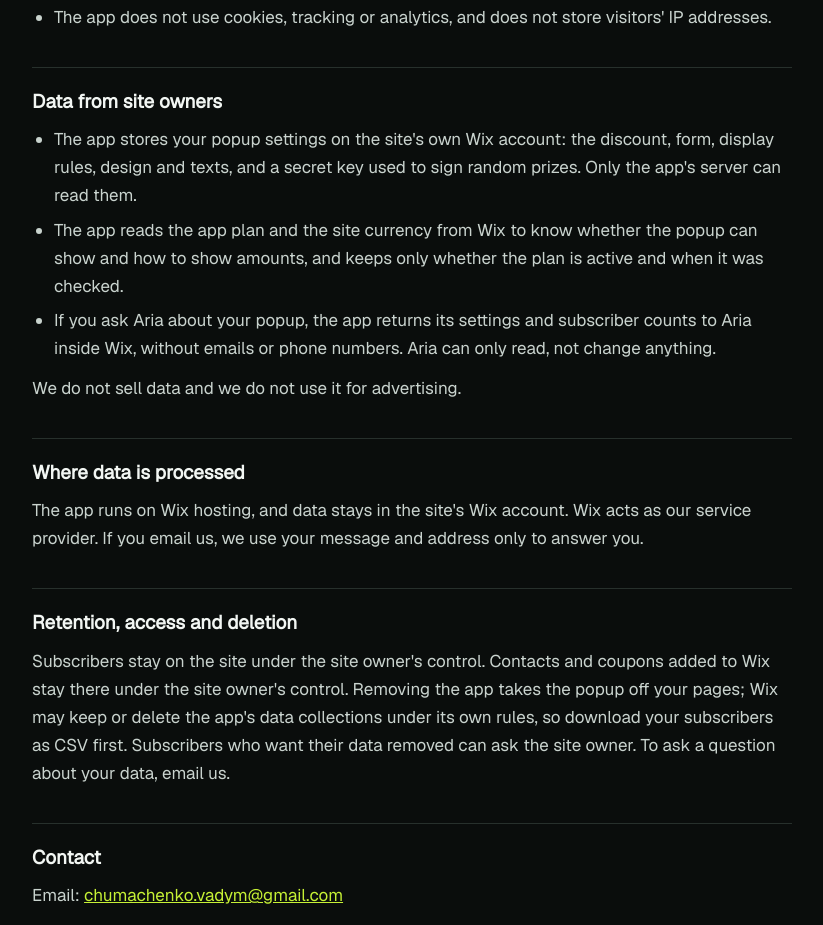
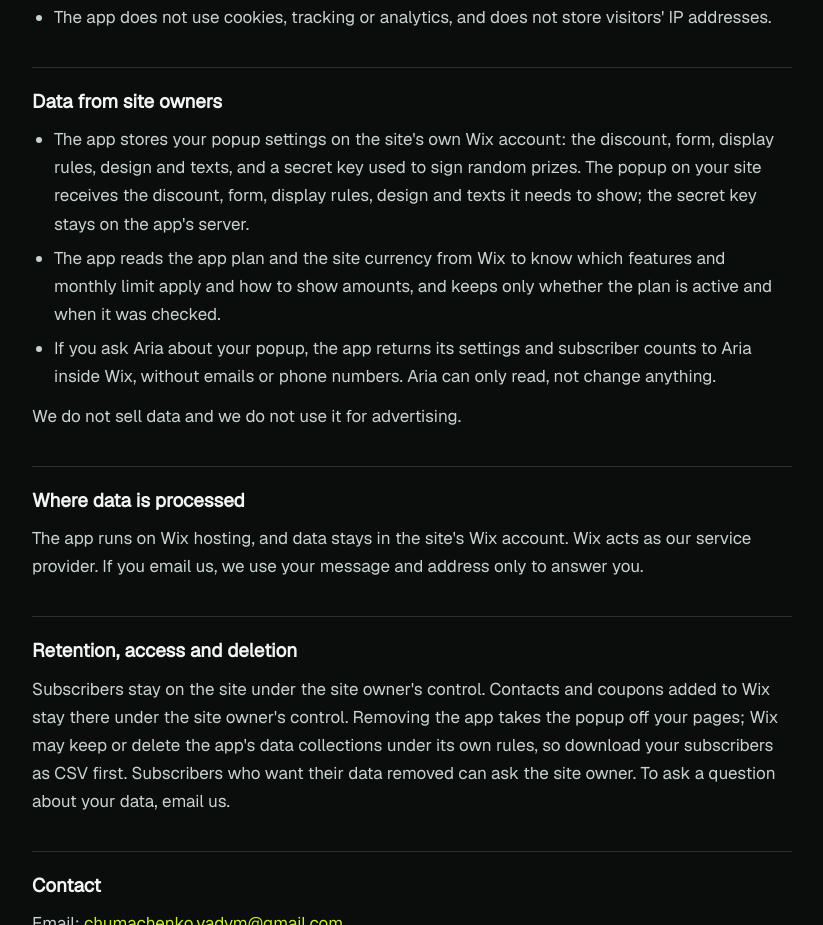
Before and after one commit to winst0niuss/winst0niuss.github.io, a plain HTML site: page scratch-card-popup/privacy.html in a window 1280 px wide. Shown: the part 1054-1979 px from the top of the page, without its empty margins (228-1051 px from the left). Drawn offline with nearby package versions, Linux system fonts and the light colour scheme.

Commit message:
docs: scratch card popup terms and privacy for the free plan

```diff
--- a/scratch-card-popup/privacy.html
+++ b/scratch-card-popup/privacy.html
@@ -25,8 +25,8 @@
     </ul>
     <h2>Data from site owners</h2>
     <ul>
-      <li>The app stores your popup settings on the site's own Wix account: the discount, form, display rules, design and texts, and a secret key used to sign random prizes. Only the app's server can read them.</li>
-      <li>The app reads the app plan and the site currency from Wix to know whether the popup can show and how to show amounts, and keeps only whether the plan is active and when it was checked.</li>
+      <li>The app stores your popup settings on the site's own Wix account: the discount, form, display rules, design and texts, and a secret key used to sign random prizes. The popup on your site receives the discount, form, display rules, design and texts it needs to show; the secret key stays on the app's server.</li>
+      <li>The app reads the app plan and the site currency from Wix to know which features and monthly limit apply and how to show amounts, and keeps only whether the plan is active and when it was checked.</li>
       <li>If you ask Aria about your popup, the app returns its settings and subscriber counts to Aria inside Wix, without emails or phone numbers. Aria can only read, not change anything.</li>
     </ul>
     <p>We do not sell data and we do not use it for advertising.</p>
```
Also changed, not shown: scratch-card-popup/terms.html (+1 -1 lines).
